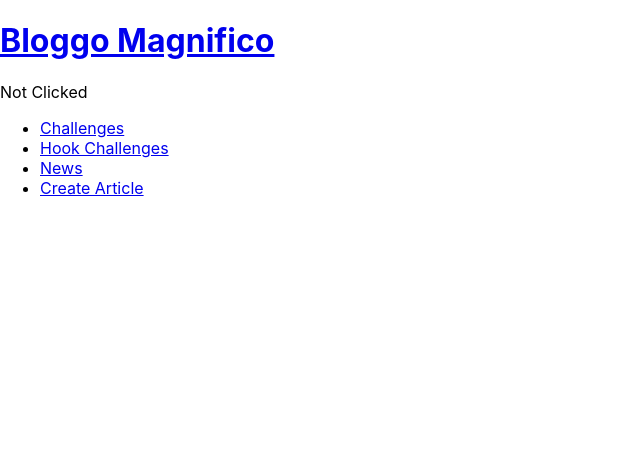
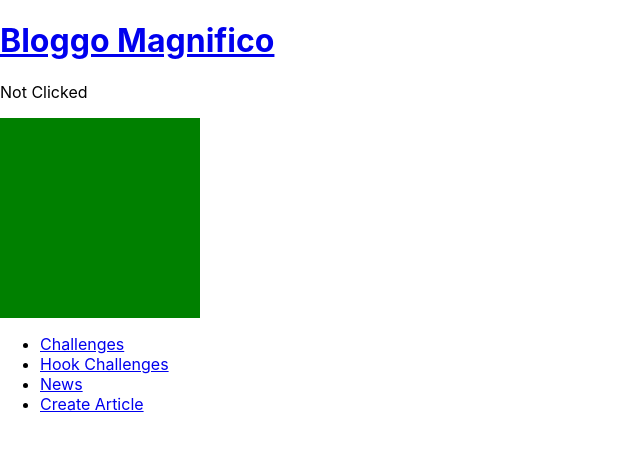
Before and after one commit to deanssmart/react-developme-week10, a React (Create React App) app: page /hooks in a window 1280 px wide. Shown: the top 450 px of the page, without its empty margins (0-640 px from the left). Built offline with nearby package versions, Linux system fonts and the light colour scheme; the HTML template or start-up script is replaced by a standard one.

Commit message:
Square hook challenge completed

```diff
--- a/src/App.js
+++ b/src/App.js
@@ -9,6 +9,7 @@ import Button from './passing-data-up/Button';
 import Form from './passing-data-up/Form';
 
 import Clicked from './hooks/Clicked';
+import Square from './hooks/Square';
 
 import Header from './news/Header';
 import Articles from './news/Articles';
@@ -38,6 +39,7 @@ const App = () => (
       </Route>
       <Route exact path='/hooks'>
         <Clicked />
+        <Square colour="hotpink" />
       </Route>
       <Route exact path='/news'>
           <Articles />
--- /dev/null
+++ b/src/hooks/Square.js
@@ -0,0 +1,24 @@
+import React, { useState } from 'react';
+
+const Square = ({ colour }) => {
+    const [clicked, setClicked] = useState(false);
+    const updateClicked = () => setClicked(!clicked);
+
+    const background = clicked ? colour : Square.defaultProps.colour;
+
+    return(
+        <div
+            onClick={ updateClicked }
+            style={{
+                height: 200,
+                width: 200,
+                backgroundColor: background }}>
+        </div>
+    );
+}
+
+Square.defaultProps = {
+    colour: "green",
+};
+
+export default Square;
```
